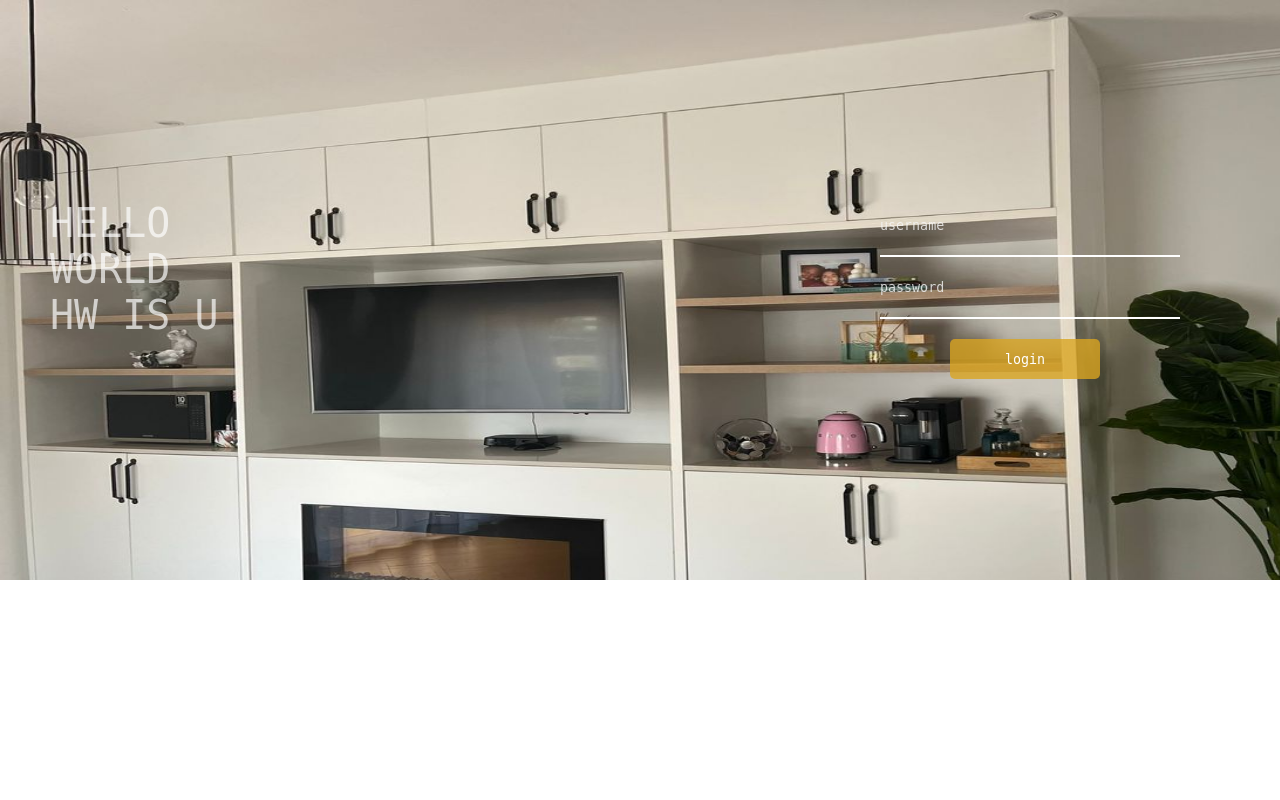
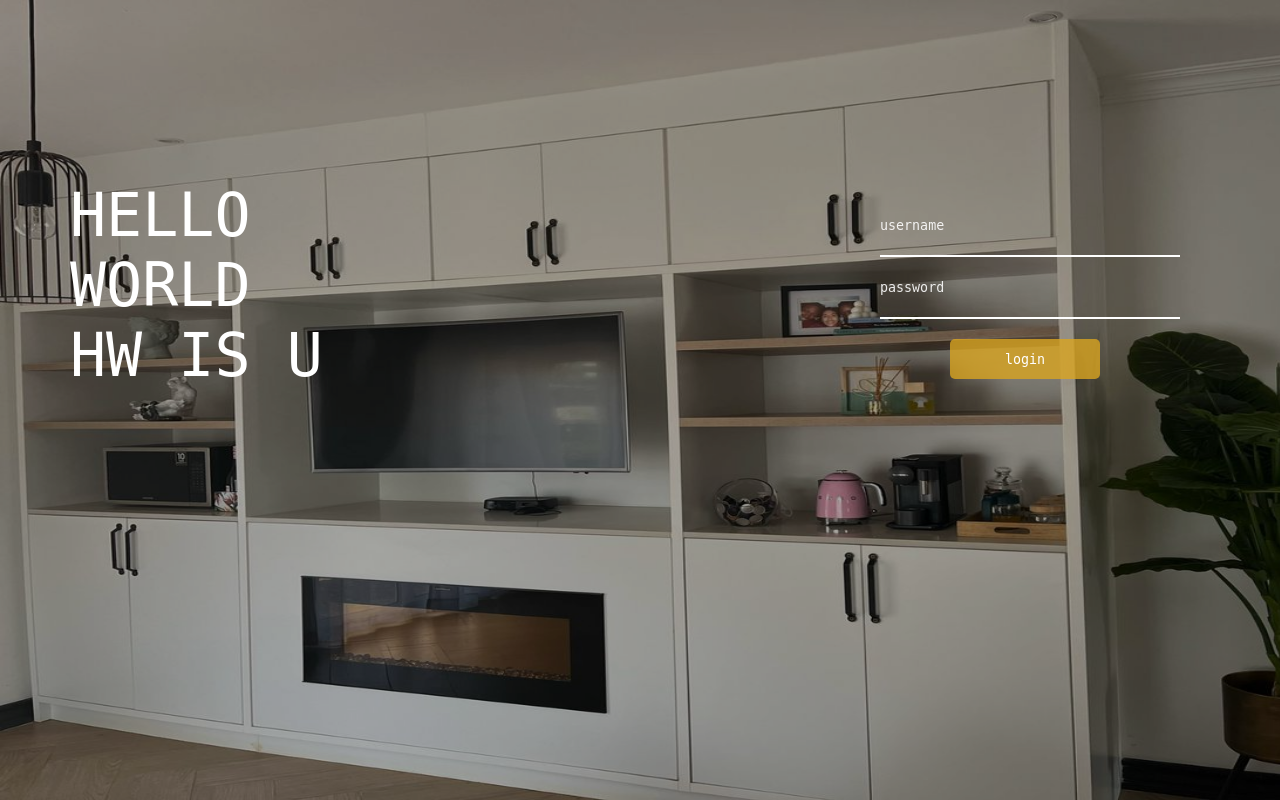
Before and after one commit to Usmandankama/Evolve-Design, a Flask app: page /login in a window 1280 px wide. Run offline with Flask 3, Linux system fonts and the light colour scheme.

Commit message:
Updated login.html

```diff
--- a/static/css/login.css
+++ b/static/css/login.css
@@ -120,16 +120,16 @@
 }
 
 .login-container{
-    display: flex;
-    justify-content: space-between;
+    height: 100vh;
+
     background: url(../img/img3.jpg) no-repeat;
-    background-size: 1500px 700px;
+    background-size: 1500px 100%;
 }
 
 .moto{
-    color: rgba(255, 255, 255, 0.678) !important;
-    padding: 200px 0px 0px 50px;
-    font-size: x-large;
+    color: rgb(255, 255, 255) !important;
+    padding: 180px 0px 0px 70px;
+    font-size: 30px;
     text-transform: uppercase;
 }
 
@@ -149,7 +149,7 @@
 }
 
 .login_form input::placeholder{
-    color: rgba(245, 245, 245, 0.808) !important;
+    color: rgba(255, 255, 255, 0.89) !important;
 }
 
 .login_form button{
@@ -166,3 +166,20 @@
     width: fit-content;
     border-bottom: 2px solid white;
 }
+
+.blur-effect{
+    width: 100%;
+    height: 100vh;
+    display: flex;
+    justify-content: space-between;
+    background-color: rgba(0, 0, 0, 0.342);
+}
+
+/* .logo{
+    height: 100px;
+    width: 100px;
+    border-radius: 50%;
+    background: url(../img/logo.svg);
+    background-size: 130px 120px;
+
+} */
--- a/templates/login.html
+++ b/templates/login.html
@@ -8,7 +8,11 @@
 </head>
 <body>
     <div class="login-container">
+        <div class="blur-effect">
             <div class="moto">
+                <div class="logo">
+
+                </div>
                 <h1>Hello</h1>
                 <h1>World</h1>
                 <h1>Hw is u</h1>
@@ -26,6 +30,7 @@
                 </form>
             </div>
         </div>
+    </div>
 
 </body>
 </html>
```
Lines whose indentation alone changed are shown as unchanged.
